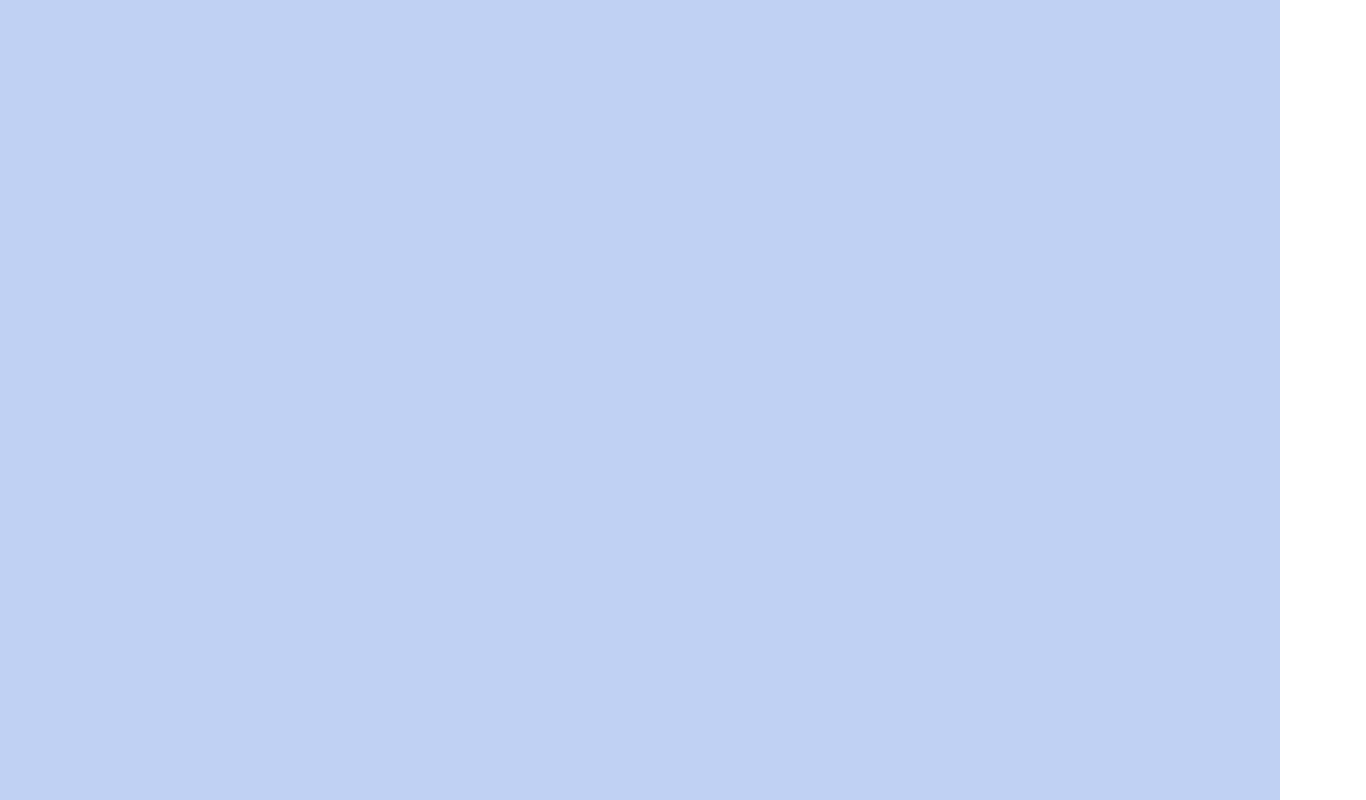
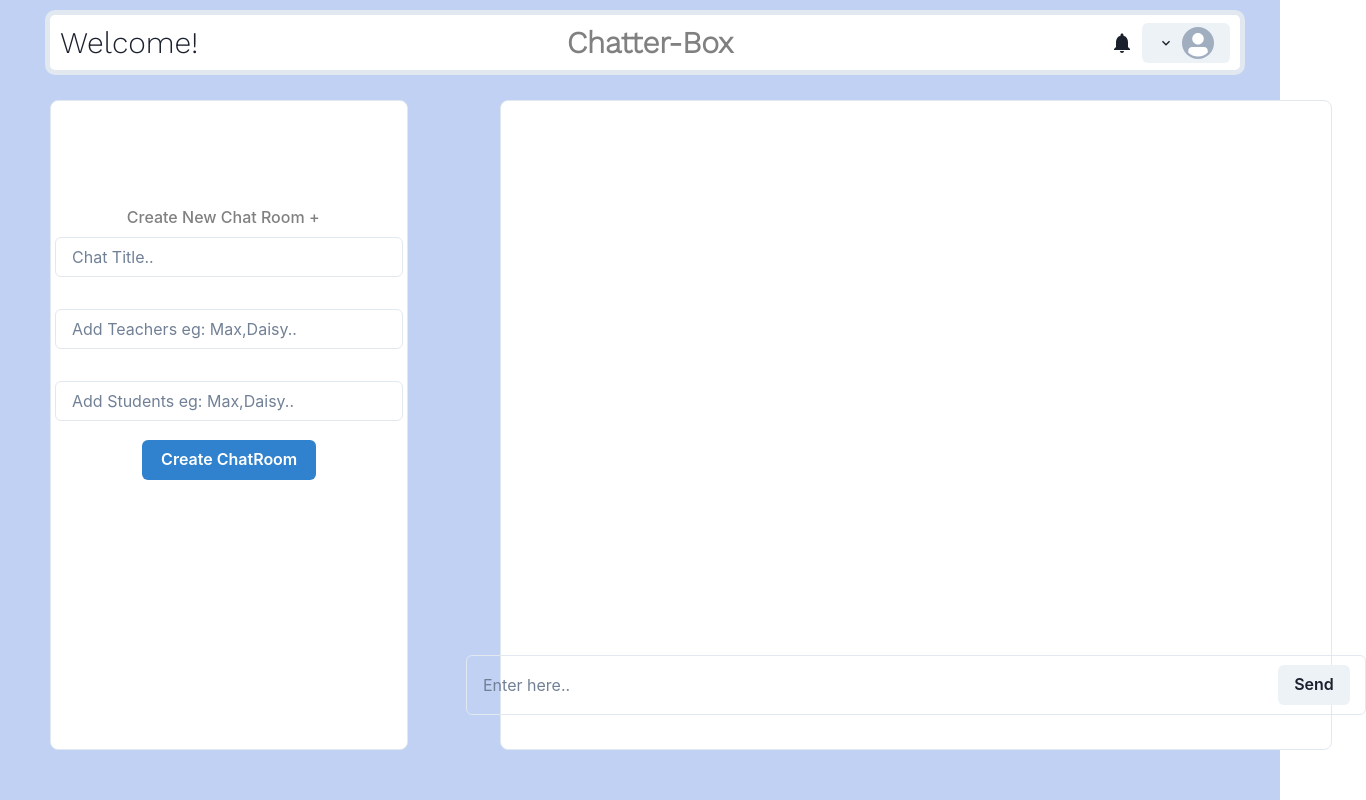
Before and after one commit to Jaspreet9795/front-end-chat-app, a React (Create React App) app: page /chats in a window 1280 px wide. Shown: the top 800 px of the page, 1366 px wide, since content can reach past the window. Built offline with nearby package versions, Linux system fonts and the light colour scheme; no server answers.

Commit message:
Sign up works/new message add to DB/ Front framework added / Login validation not working yet

```diff
--- a/src/components/App.js
+++ b/src/components/App.js
@@ -5,10 +5,13 @@ import React  from "react";
 import HomePage from './HomePage';
 import ChatPage from './ChatPage';
 import { useEffect, useState } from 'react';
+import InputText from './InputText';
+
+const testUser = { username: "Duane" };
 
 function App() {
-   const [users, setUsers] = useState()
-
+   const [users, setUsers] = useState('')
+   const [messages, setMessages] = useState([]);
 
 
   useEffect(()=>{
@@ -17,15 +20,30 @@ function App() {
     .then (users=> setUsers(users))
   })
 
+  useEffect(()=>{
+    fetch("http://localhost:9292/messages")
+    .then((r=>r.json()))
+    .then (messages=> setMessages(messages))
+  })
 
 // for User Sign-up form
 
 function addUser(user){
   setUsers([...users, user])
 }
+// for User login
+// function checkUser(user){
+//   setUsers([user])
+// }
 
 
+function handleAddMessage(newMessage) {
+  setMessages([...messages, newMessage]);
+}
 
+// const displayedMessages = messages.filter((message) =>
+// message.body.toLowerCase().includes(search.toLowerCase())
+// );
 
 
 
@@ -33,12 +51,13 @@ function addUser(user){
     <div className="App">
       <Switch>
       <Route exact  path="/">
-       <HomePage addUser={addUser}/>
+       <HomePage addUser={addUser} />
       </Route>
-      <Route exact  path="/chats">
-       {/* <ChatPage /> */}
+      <Route  path="/chats">
+       <ChatPage  currentUser={testUser} onAddMessage={handleAddMessage} />
       </Route>
     </Switch>
+    {/* <InputText  /> */}
 
     </div>
   );
--- a/src/components/Authentication/Login.js
+++ b/src/components/Authentication/Login.js
@@ -1,5 +1,7 @@
 import {React, useState} from "react";
 import { Button, FormControl, FormLabel, Input, InputGroup, InputRightElement, VStack } from "@chakra-ui/react";
+import { Redirect, useHistory,Link } from "react-router-dom";
+import ChatPage from "../ChatPage";
 
 
 const Login =()=>{
@@ -8,13 +10,35 @@ const Login =()=>{
         const [password, setPassword]=useState('')
         const [show, setShow] =useState(false)
 
+        let history = useHistory()
 
         const handleClick=()=> setShow(!show)
-        // const handleSubmit=()=>{
-        //     setEmail
 
+        const handleSubmit=(e)=>{
+           e.preventDefault()
 
-        // }
+           const currentUser ={
+            email: email,
+            password: password ,
+        }
+        fetch("http://localhost:9292/auth",{
+            method: "POST",
+            headers: {
+                "Content-Type": "application/json"
+            },
+            body : JSON.stringify(currentUser)
+        })
+        .then(r => (r.json().status === 200) ? <Redirect to= '/Chats' /> : <Redirect to= '/' />)
+        .then(r=>console.log(r))
+            //  return history.push("/chats");
+            // // return <Redirect to='/chats' />
+            // else
+            // return history.push("/");
+            // // return <Redirect to='/' />
+
+        // .then (user=> checkUser(user))
+    }
+
         return (
             <VStack spacing={'5px'}>
 
@@ -43,6 +67,7 @@ const Login =()=>{
                onClick={handleSubmit}>
                 Login
                </Button>
+
             </VStack>
     )
 }
--- a/src/components/Authentication/SignUp.js
+++ b/src/components/Authentication/SignUp.js
@@ -4,20 +4,19 @@ import { Button,Select, FormControl, FormLabel, Input, InputGroup, InputRightEle
 
 
 const SignUp =({addUser})=>{
-    const[firstName, setFirstName]=useState()
-    const[lastName, setLastName]=useState()
-    const[email, setEmail]=useState()
-    const [password, setPassword]=useState()
+    const[firstName, setFirstName]=useState("")
+    const[lastName, setLastName]=useState("")
+    const[email, setEmail]=useState("")
+    const [password, setPassword]=useState("")
     const [pic, setPic]=useState()
-    const [selection, setSelection] =useState()
+    const [selection, setSelection] =useState("")
     const [show, setShow] =useState(false)
 
 
     const handleClick=()=> setShow(!show)
 
     const handleSubmit=(e)=>{
-        e.preventDefault()
-
+        e.preventDefault();
         const newUser ={
             first_name: firstName,
             last_name: lastName,
@@ -26,7 +25,6 @@ const SignUp =({addUser})=>{
             user_role: selection,
             profile_pic: pic
         }
-
         fetch("http://localhost:9292/users",{
             method: "POST",
             headers: {
@@ -35,7 +33,14 @@ const SignUp =({addUser})=>{
             body : JSON.stringify(newUser)
         })
         .then (r=>r.json())
-        .then (user=> addUser(user))
+        .then (user=> {
+            addUser(user);
+            setFirstName("");
+            setLastName("");
+            setPassword("");
+            setPic();
+            setEmail("");
+        })
 
     }
     return (
--- a/src/components/ChatBox.js
+++ b/src/components/ChatBox.js
@@ -1,20 +1,40 @@
 import React from "react";
-import { Box } from "@chakra-ui/react";
+import { Box, Container } from "@chakra-ui/layout";
+import { Text } from "@chakra-ui/react";
+import { Flex } from "@chakra-ui/react";
+import InputText from "./InputText";
 
 
-const ChatBox=()=>{
+const ChatBox=({currentUser, onAddMessage})=>{
+
     return (
-    <Box
+
+        <Box
+        // d={{ base: selectedChat ? "flex" : "none", md: "flex" }}
         display="flex"
-        flexDirection={"column"}
+        position={"absolute"}
         alignItems="center"
-        p="3"
-        bg= "white"
-        w= {{base:"100%", md:"31%"}}
-        // m= '0 1px 800px 0px '
-        borderRadius='5px'
-        borderWidth= "5px"></Box>
+        flexDir="column"
+        // float={'center'}
+        p={1}
+        bg="white"
+        margin={'100px 50px 0 500px '}
+        h= {650}
+        w={{ base: "50%", md: "65%" }}
+        borderRadius="lg"
+        borderWidth="1px"
+      >
+        <Box
+        display="flex"
+        margin="550px">
+         <InputText currentUser= {currentUser} onAddMessage={onAddMessage}> </InputText>
+        </Box>
+        {/* <SingleChat fetchAgain={fetchAgain} setFetchAgain={setFetchAgain} /> */}
+      </Box>
+
     )
-}
+       }
+
+
 
 export default ChatBox;
--- a/src/components/ChatPage.js
+++ b/src/components/ChatPage.js
@@ -1,17 +1,19 @@
-import { Box } from "@chakra-ui/react";
+import { Box } from "@chakra-ui/layout";
 import React from "react";
 import ChatBox from "./ChatBox";
 import Header from "./Header";
+import SideMenu from "./SideMenu"
 
-
-const ChatPage= ()=>{
+const ChatPage= ({currentUser, onAddMessage})=>{
 
 
  return (
+    <>
 
-    // <Header ></Header>
-    <ChatBox></ChatBox>
-
+     <Header ></Header>
+     <SideMenu></SideMenu>
+     <ChatBox currentUser= {currentUser} onAddMessage={onAddMessage} ></ChatBox>
+    </>
  )
 }
 
--- a/src/components/Header.js
+++ b/src/components/Header.js
@@ -13,13 +13,12 @@ const Header =() => {
     justifyContent='space-between'
     p={"5px 10px 5px 10px"}
     bg= "white"
-
     w="100%"
-    m= '0 1px 800px 0px '
+    m= '10px 35px 1000px 45px '
     borderRadius='10px'
     borderWidth= "5px">
 
-  <Text  fontSize={"3xl"} fontFamily="Work sans">Search</Text>
+  <Text  fontSize={"3xl"} fontFamily="Work sans">Welcome!</Text>
 
   <Text textColor={"GrayText"} fontSize={"3xl"} fontFamily="Work sans"><b>Chatter-Box </b></Text>
   <div >
--- a/src/components/HomePage.js
+++ b/src/components/HomePage.js
@@ -4,7 +4,7 @@ import { Container, Box, Text , Tab, Tabs,TabList, TabPanels, TabPanel  } from "
 import Login from "./Authentication/Login";
 import SignUp from "./Authentication/SignUp";
 
-const HomePage= ({addUser})=> {
+const HomePage= ({addUser, checkUser})=> {
     return <Container maxW= "xl" centerContent >
         <Box
           d="flex"
@@ -31,7 +31,7 @@ const HomePage= ({addUser})=> {
              <Login />
            </TabPanel>
            <TabPanel>
-            <SignUp addUser={addUser} />
+            <SignUp addUser={addUser}  />
            </TabPanel>
          </TabPanels>
         </Tabs>
--- /dev/null
+++ b/src/components/InputText.js
@@ -0,0 +1,43 @@
+import React, { useState } from "react";
+import {InputGroup, FormControl,Button,  Input, InputRightElement, VStack} from "@chakra-ui/react"
+
+
+function InputText({currentUser, onAddMessage}) {
+
+ const [content, setContent] = useState("");
+
+  function handleSubmit(e) {
+    e.preventDefault();
+
+    fetch("http://localhost:9292/messages", {
+      method: "POST",
+      headers: {
+        "Content-Type": "application/json",
+      },
+      body: JSON.stringify({
+        username: currentUser.username,
+        content: content,
+      }),
+    })
+      .then((r) => r.json())
+      .then((newMessage) => {
+        onAddMessage(newMessage);
+        setContent("");
+      });
+  }
+
+    return(
+       <VStack>
+        <FormControl  >
+            <InputGroup>
+            <Input  display= "flex" h="60px" w='900px'  placeholder="Enter here..  "
+            onChange={(e) => setContent(e.target.value)}></Input>
+            <InputRightElement width={"6.5rem"} paddingTop={5} >
+                <Button    onClick={handleSubmit}   m={'4.5px'} h="2.5rem" size="md">Send</Button>
+            </InputRightElement>
+            </InputGroup>
+           </FormControl>
+           </VStack>
+    )}
+
+export default InputText;
--- /dev/null
+++ b/src/components/SideMenu.js
@@ -0,0 +1,66 @@
+
+import React ,{useState} from "react";
+import { Box, FormControl, Input, FormLabel , Button} from "@chakra-ui/react";
+
+
+const SideMenu=()=>{
+    const [groupChatName, setGroupChatName] = useState();
+
+
+    const handleSearch=()=>{
+
+    }
+    const handleSubmit=()=>{
+
+    }
+
+    return (
+    <Box
+
+      display= 'flex'
+      position={"absolute"}
+      alignItems="center"
+      flexDir="column"
+     // float={'center'}
+      p={1}
+      bg="white"
+      margin={'100px 50px 0 50px '}
+      h= {650}
+      w={{ base: "100%", md: "28%" }}
+      borderRadius="lg"
+      borderWidth="1px"
+ >
+   <FormControl>
+    <FormLabel marginTop={'100px'} textAlign="center" textColor={"GrayText"}>Create New Chat Room +</FormLabel>
+       <Input
+        placeholder="Chat Title.."
+        mb={3}
+        onChange={(e) => setGroupChatName(e.target.value)}
+        />
+    </FormControl>
+    <FormControl>
+        <Input marginTop={5}
+         placeholder="Add Teachers eg: Max,Daisy.."
+         mb={1}
+         onChange={(e) => handleSearch(e.target.value)}
+         />
+    </FormControl>
+
+    <FormControl>
+        <Input marginTop={7}
+         placeholder="Add Students eg: Max,Daisy.."
+         mb={1}
+         onChange={(e) => handleSearch(e.target.value)}
+         />
+    </FormControl>
+      <Button colorScheme={"blue"}
+           width="50%"
+           style={{marginTop: 15}}
+           onClick={handleSubmit}>
+            Create ChatRoom
+        </Button>
+
+ </Box>
+)}
+
+ export default SideMenu;
--- a/src/index.css
+++ b/src/index.css
@@ -1,13 +1,38 @@
 body {
   margin: 0;
-  font-family: -apple-system, BlinkMacSystemFont, 'Segoe UI', 'Roboto', 'Oxygen',
+  padding: 0;
+  box-sizing: border-box;
+  /* font-family: -apple-system, BlinkMacSystemFont, 'Segoe UI', 'Roboto', 'Oxygen',
     'Ubuntu', 'Cantarell', 'Fira Sans', 'Droid Sans', 'Helvetica Neue',
     sans-serif;
   -webkit-font-smoothing: antialiased;
-  -moz-osx-font-smoothing: grayscale;
+  -moz-osx-font-smoothing: grayscale; */
+
 }
-
+/*
 code {
   font-family: source-code-pro, Menlo, Monaco, Consolas, 'Courier New',
     monospace;
+} */
+/* form.new-message {
+  display: flex;
+
 }
+
+form.new-message input[type="text"] {
+  flex: 1 1 auto;
+}
+
+form.new-message input[type="text"]:focus {
+  padding: 1rem;
+
+}
+
+form.new-message input[type="submit"] {
+  opacity: 0.8;
+}
+
+form.new-message input[type="submit"]:focus {
+  outline: black;
+  opacity: 1;
+} */
```
Also changed, not shown: src/components/ChatList.js (added).
